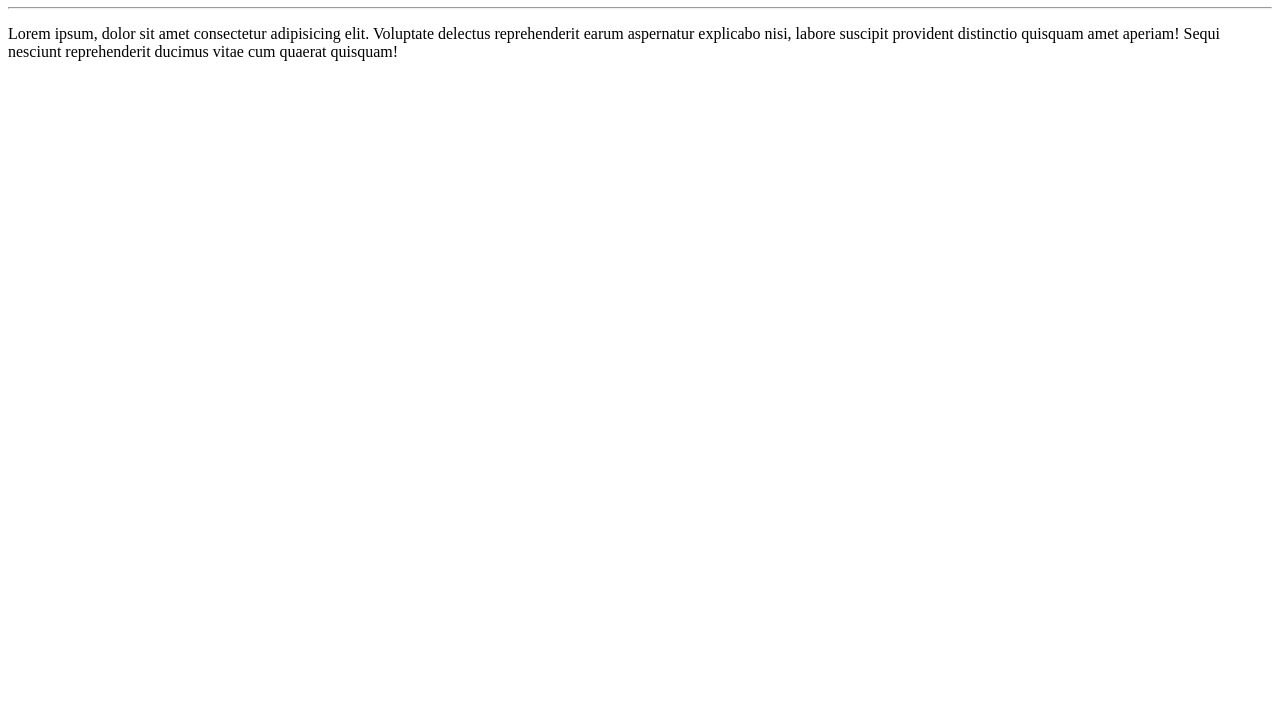
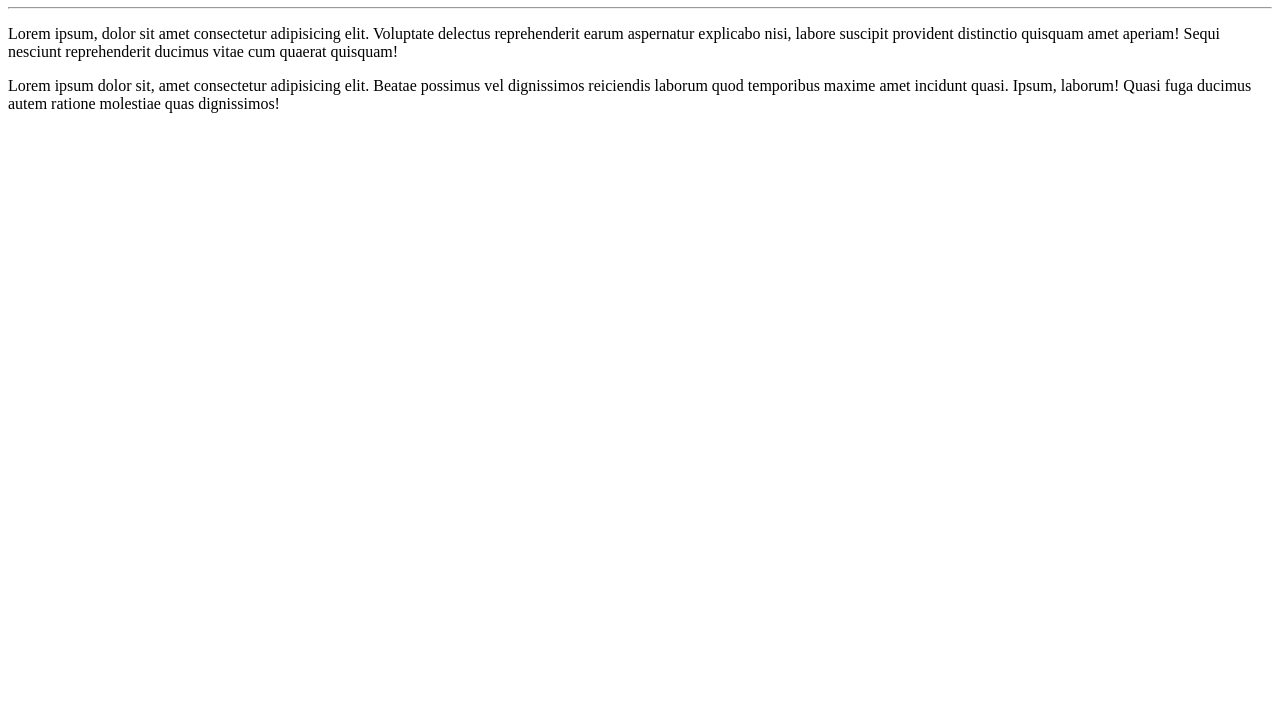
Before and after one commit to welsonsi/Ola-Mundo, a plain HTML site: page site exemplo/index.html in a window 1280 px wide. Shown: the part 73-800 px from the top of the page. Drawn offline with Linux system fonts and the light colour scheme.

Commit message:
Adicionei um novo parágrafo

```diff
--- a/site exemplo/index.html
+++ b/site exemplo/index.html
@@ -10,5 +10,6 @@
    <h1>Olá, Mundo!</h1>
    <hr>
    <p>Lorem ipsum, dolor sit amet consectetur adipisicing elit. Voluptate delectus reprehenderit earum aspernatur explicabo nisi, labore suscipit provident distinctio quisquam amet aperiam! Sequi nesciunt reprehenderit ducimus vitae cum quaerat quisquam!</p>
+   <p>Lorem ipsum dolor sit, amet consectetur adipisicing elit. Beatae possimus vel dignissimos reiciendis laborum quod temporibus maxime amet incidunt quasi. Ipsum, laborum! Quasi fuga ducimus autem ratione molestiae quas dignissimos!</p>
 </body>
 </html>
```
